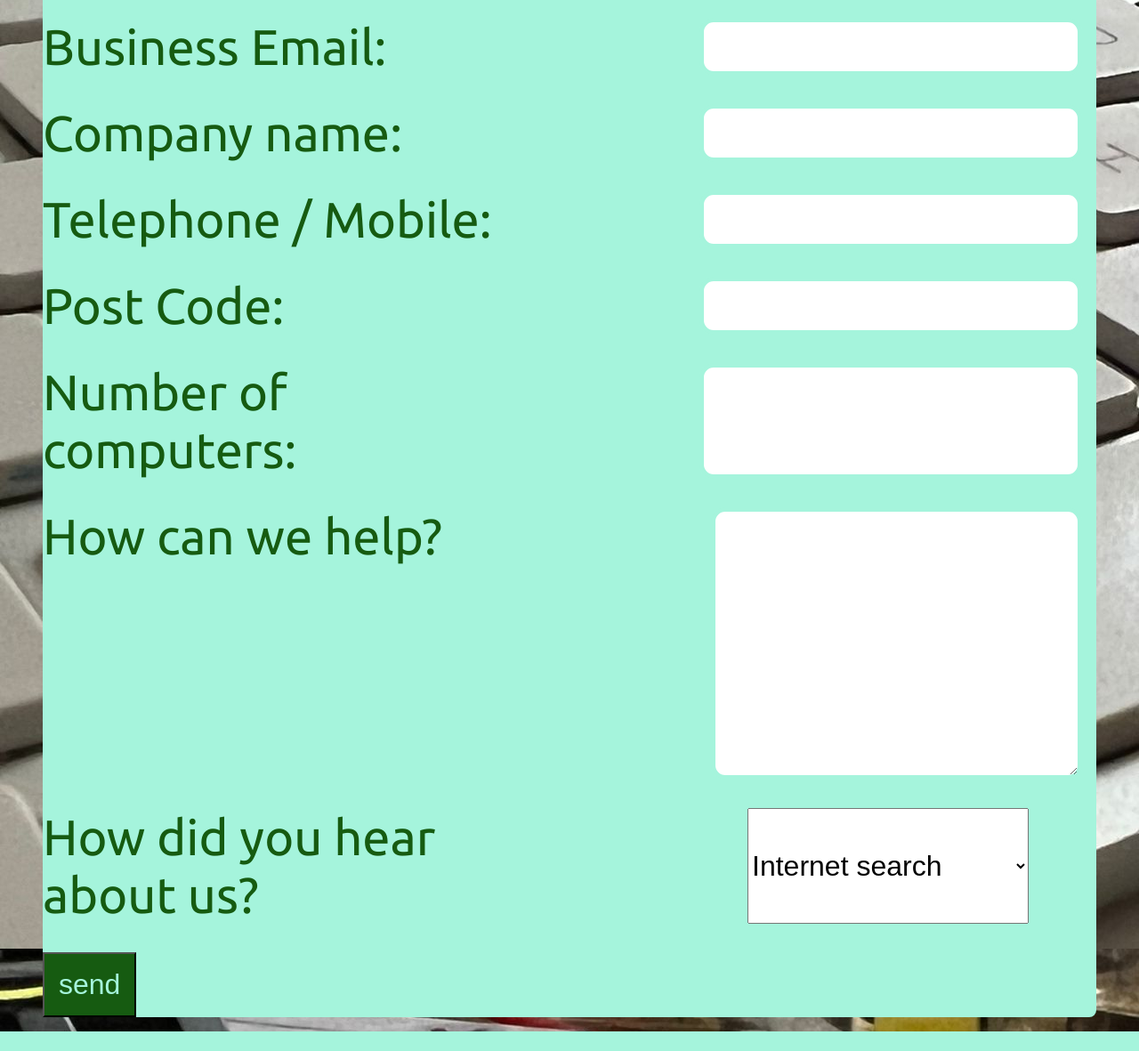
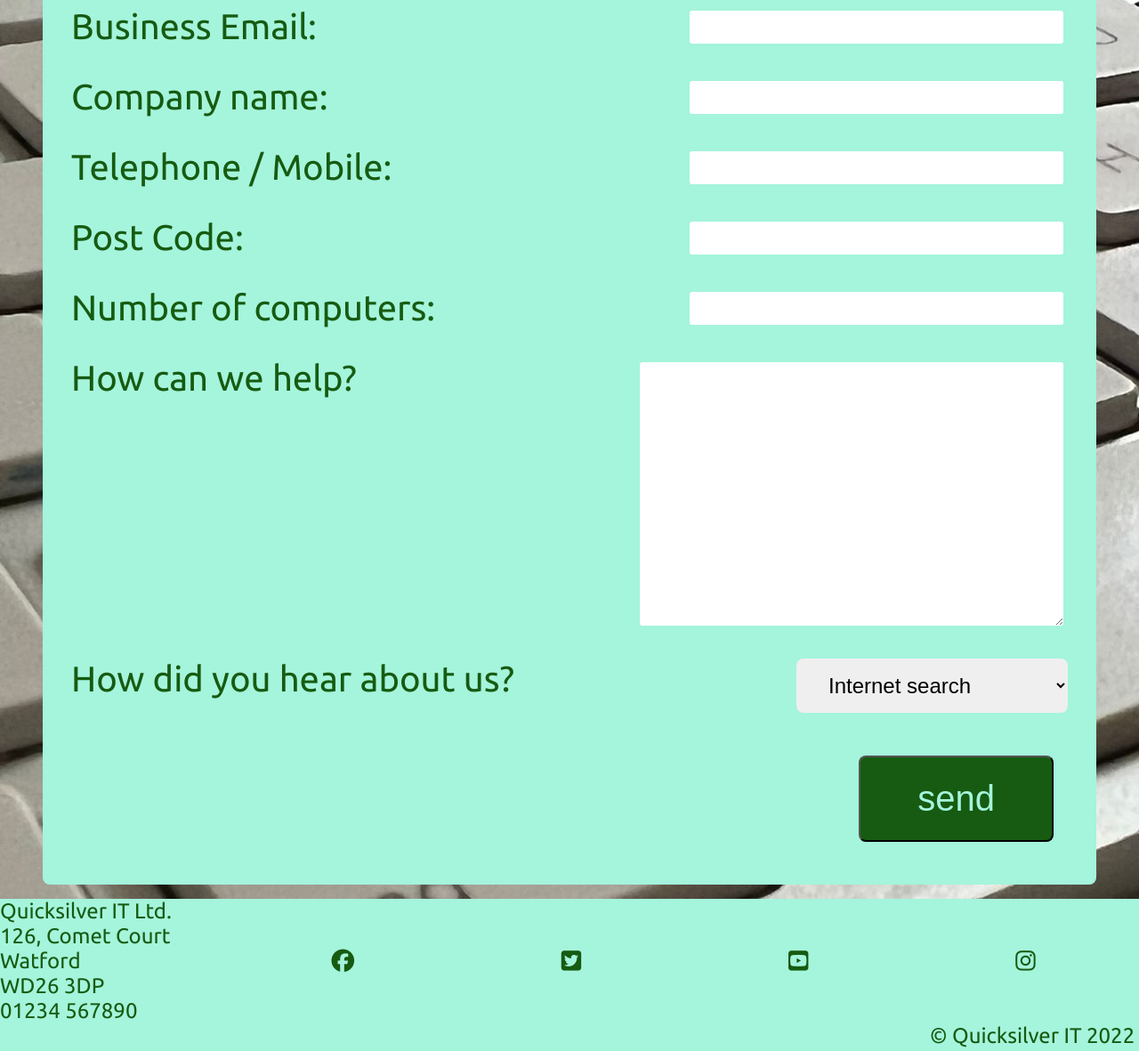
Before and after one commit to mark279455/Quicksilver-IT, a plain HTML site: page contactus.html in a window 1280 px wide. Shown: the part 716-1897 px from the top of the page at 89% size. Drawn offline with Linux system fonts and the light colour scheme.

Commit message:
restyle contactus.html for 320 - 420px displays

```diff
--- a/assets/css/styles.css
+++ b/assets/css/styles.css
@@ -320,11 +320,9 @@ i {
 /* contactus.html */
 #call-contact {
     font-size: 3rem;
-    margin: 6rem 2rem;
+    margin: 6rem 2rem 0 2rem;
     display: flex;
     flex-direction: column;
-    /* justify-content: center;
-    align-items: center; */
     gap: 2rem;
 }
 
@@ -340,39 +338,50 @@ i {
     background-color: var(--background);
     margin: 1rem;
     border-radius: 8px;
+    padding: 2rem;
 }
 
-#contact-form form{
+#contact-form form {
     display: flex;
     flex-direction: column;
+    justify-content: center;
     gap: 2rem;
+}
 
+form h2 {
+    font-size: 4rem;
 }
+
 .form-input {
     border: 5px solid var(--background);
     font-size: 2rem;
     color: var(--textcolor);
-    border-radius: 16px;
+    border-radius: 8px;
 }
 
 label {
-    font-size: 3.5rem;
-    width: 50%;
+    font-size: 2.5rem;
 }
 
 .input-line {
     display: flex;
-    gap: 13rem;
+    justify-content: space-between;
     margin-right: 1rem;
+    width: 100%;
 }
 
 .send-query {
     background-color: var(--textcolor);
     color: var(--background);
-    font-size: 2rem;
-    padding: 1rem;
+    font-size: 2.5rem;
+    padding: 1.5rem 4rem;
+    margin: 1rem 1rem 1rem auto;
+    border-radius: 8px;
 }
 
 #how-did {
-    font-size: 2rem;
+    font-size: 1.5rem;
+    padding: 1rem 2rem;
+    border: none;
+    border-radius: 8px;
 }
--- a/contactus.html
+++ b/contactus.html
@@ -30,68 +30,69 @@
                     <form action="https://formdump.codeinstitute.net/" method="POST">
 
                         <h2>Or contact:</h2>
+                        <!-- first name -->
                         <div class="input-line">
-                            <!-- first name -->
                             <label for="fname">First Name:</label>
                             <input class="form-input" id="fname" type="text" name="first-name" required>
                         </div>
 
+                        <!-- last name -->
                         <div class="input-line">
-                            <!-- last name -->
                             <label for="lname">Last Name:</label>
                             <input class="form-input" id="lname" type="text" name="last-name" required>
                         </div>
 
+                        <!-- business email -->
                         <div class="input-line">
-                            <!-- business email -->
                             <label for="email">Business Email:</label>
                             <input class="form-input" id="email" type="email" name="email-address" required>
                         </div>
 
+                        <!-- company name -->
                         <div class="input-line">
-                            <!-- company name -->
                             <label for="comp-name">Company name:</label>
                             <input class="form-input" id="comp-name" type="text" name="company-name" required>
                         </div>
 
+                        <!-- telehone no -->
                         <div class="input-line">
-                            <!-- telehone no -->
                             <label for="telno">Telephone / Mobile:</label>
                             <input class="form-input" id="telno" type="tel" name="telephone-num" required>
                         </div>
 
+                        <!-- post code -->
                         <div class="input-line">
-                            <!-- post code -->
                             <label for="postcode">Post Code:</label>
                             <input class="form-input" id="postcode" type="text" name="postcode" required>
                         </div>
 
+                        <!-- num computers -->
                         <div class="input-line">
-                            <!-- num computers -->
                             <label for="num-computers">Number of computers:</label>
                             <input class="form-input" id="num-computers" type="number" name="num-computers" required>
                         </div>
 
+                        <!-- how can we help -->
                         <div class="input-line">
-                            <!-- how can we help -->
                             <label for="how-can">How can we help?</label>
-                            <textarea class="form-input" name="how-can" rows="8" cols="22" form="contact-form-data"></textarea>
+                            <textarea class="form-input" name="how-can" rows="8" cols="24"
+                                form="contact-form-data"></textarea>
                         </div>
 
+                        <!-- how did you hear -->
                         <div class="input-line">
-                            <!-- how did you hear -->
                             <label for="how-did">How did you hear about us?</label>
                             <select id="how-did" name="how-did">
                                 <option value="internet-search">Internet search</option>
                                 <option value="advertisement">Advertisement</option>
-                                <option value="social-media">Social Media</option>
+                                <option value="social-media">Social media</option>
                                 <option value="word-of-mouth">Word of mouth</option>
                                 <option value="bus-networking">Business networking</option>
                             </select>
                         </div>
 
+                        <!-- Submit button -->
                         <div class="input-line">
-                            <!-- Submit button -->
                             <input class="send-query" type="submit" value="send">
                         </div>
                     </form>
```
